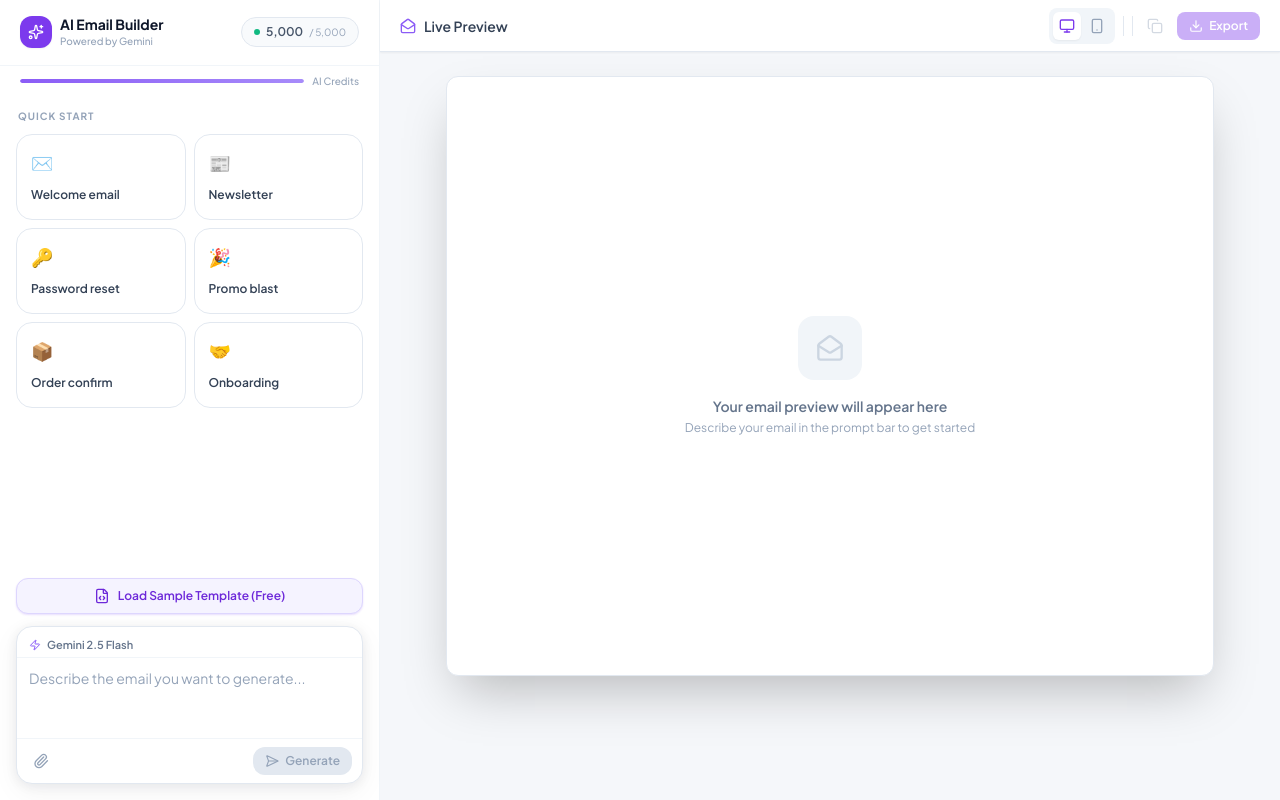
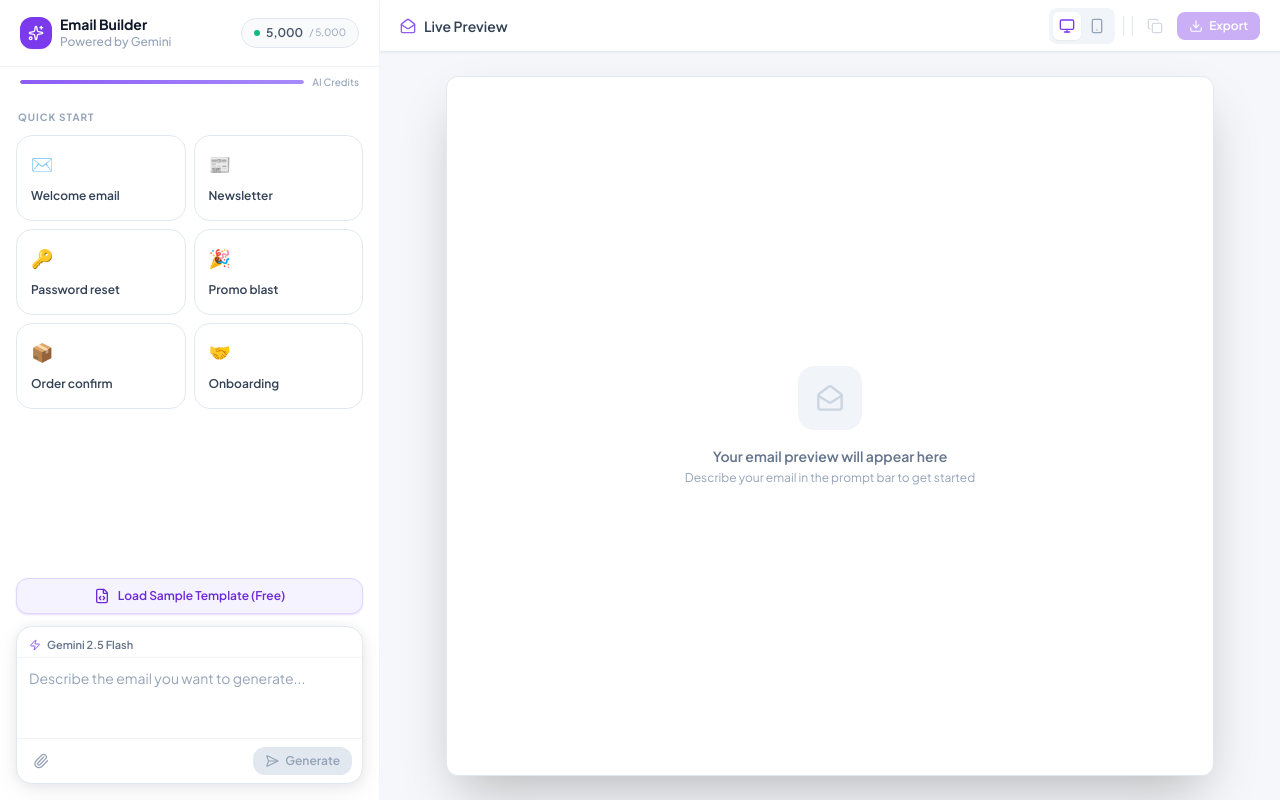
Before and after one commit to Anshul2021/EmailBuilder, a Next.js app: page / in a window 1280 px wide. Built offline with nearby package versions, Linux system fonts and the light colour scheme.

Commit message:
Scrollbar hidden

```diff
--- a/src/app/globals.css
+++ b/src/app/globals.css
@@ -101,12 +101,12 @@
 
 @layer utilities {
   .scrollbar-hide {
-    -ms-overflow-style: none;
-    scrollbar-width: none;
+    -ms-overflow-style: none !important;
+    scrollbar-width: none !important;
   }
 
   .scrollbar-hide::-webkit-scrollbar {
-    display: none;
+    display: none !important;
   }
 
   /* Animations */
--- a/src/app/layout.tsx
+++ b/src/app/layout.tsx
@@ -2,7 +2,7 @@ import type { Metadata } from "next";
 import "./globals.css";
 
 export const metadata: Metadata = {
-  title: "AI Email Builder",
+  title: "Email Builder",
   description: "AI powered email template builder with live preview",
 };
 
--- a/src/components/LivePreview.tsx
+++ b/src/components/LivePreview.tsx
@@ -82,22 +82,15 @@ export function LivePreview({ html, mjml, isLoading, onMjmlChange, onCopyMjml, o
         if (props.fontFamily) el.style.fontFamily = props.fontFamily;
     }, []);
 
-    const handleIframeLoad = useCallback(() => {
-        const iframe = iframeRef.current;
-        if (!iframe?.contentDocument || !iframe.contentWindow) return;
+    // Helper to inject styles into the iframe
+    const injectIframeStyles = useCallback((doc: Document) => {
+        const styleId = "ag-preview-styles";
+        if (doc.getElementById(styleId)) return;
 
-        // Clear any stale selection from previous template
-        selectedElementRef.current = null;
-        setHasSelection(false);
-        setSelectionIsImage(false);
-        setSelectedProps(DEFAULT_PROPS);
-
-        const doc = iframe.contentDocument;
-        const win = iframe.contentWindow;
-
-        // Inject interaction styles with hover feedback
         const style = doc.createElement("style");
-        style.textContent = `
+        style.id = styleId;
+        style.innerHTML = `
+            /* Interactive states */
             p, h1, h2, h3, h4, h5, h6, td, span, a {
                 cursor: pointer !important;
                 transition: outline 0.15s ease;
@@ -135,8 +128,39 @@ export function LivePreview({ html, mjml, isLoading, onMjmlChange, onCopyMjml, o
                 border-radius: 2px;
                 white-space: pre-wrap;
             }
+            /* Robust hidden scrollbars & smooth scroll */
+            html::-webkit-scrollbar, body::-webkit-scrollbar, *::-webkit-scrollbar {
+                display: none !important;
+                width: 0 !important;
+                height: 0 !important;
+            }
+            html, body, * {
+                scrollbar-width: none !important;
+                -ms-overflow-style: none !important;
+                scroll-behavior: smooth !important;
+                overflow: -moz-scrollbars-none !important;
+            }
         `;
         doc.head.appendChild(style);
+    }, []);
+
+    // Handle iframe load
+    const handleIframeLoad = useCallback(() => {
+        const iframe = iframeRef.current;
+        if (!iframe || !iframe.contentDocument) return;
+
+        // Clear any stale selection from previous template
+        selectedElementRef.current = null;
+        setHasSelection(false);
+        setSelectionIsImage(false);
+        setSelectedProps(DEFAULT_PROPS);
+
+        const doc = iframe.contentDocument;
+        const win = iframe.contentWindow;
+        if (!win) return;
+
+        // Inject selection & hide styles
+        injectIframeStyles(doc);
 
         const EDITABLE_TAGS = ["P", "H1", "H2", "H3", "H4", "H5", "H6", "TD", "SPAN", "A"];
 
@@ -247,7 +271,13 @@ export function LivePreview({ html, mjml, isLoading, onMjmlChange, onCopyMjml, o
             }
         });
         // eslint-disable-next-line react-hooks/exhaustive-deps
-    }, []);
+    }, [injectIframeStyles]);
+
+    // Ensure styles are re-injected when content changes
+    useEffect(() => {
+        const doc = iframeRef.current?.contentDocument;
+        if (doc) injectIframeStyles(doc);
+    }, [html, injectIframeStyles]);
 
     // Apply style changes to the selected iframe element
     const applyStyle = useCallback((prop: Partial<TextProperties>) => {
@@ -399,7 +429,7 @@ export function LivePreview({ html, mjml, isLoading, onMjmlChange, onCopyMjml, o
             <div className="flex flex-1 min-h-0">
 
                 {/* ── Preview canvas ── */}
-                <div className="flex-1 overflow-auto p-6 flex items-start justify-center relative">
+                <div className="flex-1 overflow-auto p-6 flex items-start justify-center relative scrollbar-hide">
 
                     {/* Loading overlay */}
                     {isLoading && (
@@ -419,10 +449,10 @@ export function LivePreview({ html, mjml, isLoading, onMjmlChange, onCopyMjml, o
                     {/* Email frame */}
                     <div
                         className={clsx(
-                            "bg-white shadow-2xl rounded-xl overflow-hidden border border-slate-200 transition-all duration-500 ease-out",
+                            "bg-white shadow-2xl rounded-xl overflow-hidden border border-slate-200 transition-all duration-500 ease-out scrollbar-hide",
                             viewMode === "desktop" ? "w-full max-w-3xl min-h-[600px]" : "w-[390px] min-h-[700px]"
                         )}
-                        style={{ height: "calc(100vh - 200px)", maxHeight: 900 }}
+                        style={{ height: "calc(100vh - 100px)", maxHeight: 800 }}
                     >
                         {html ? (
                             <iframe
@@ -430,7 +460,7 @@ export function LivePreview({ html, mjml, isLoading, onMjmlChange, onCopyMjml, o
                                 title="Email Preview"
                                 srcDoc={html}
                                 onLoad={handleIframeLoad}
-                                className="w-full h-full border-0 bg-white"
+                                className="w-full h-full border-0 bg-white scrollbar-hide"
                                 sandbox="allow-same-origin allow-scripts"
                             />
                         ) : (
--- a/src/components/PromptEditor.tsx
+++ b/src/components/PromptEditor.tsx
@@ -85,8 +85,8 @@ export function PromptEditor({
                         <Sparkles className="w-4 h-4 text-white" />
                     </div>
                     <div>
-                        <h1 className="text-sm font-bold text-slate-900 leading-tight">AI Email Builder</h1>
-                        <p className="text-[10px] text-slate-400 font-medium">Powered by Gemini</p>
+                        <h1 className="text-sm font-bold text-slate-900 leading-tight">Email Builder</h1>
+                        <p className="text-xs text-slate-400 font-medium">Powered by Gemini</p>
                     </div>
                 </div>
 
```
